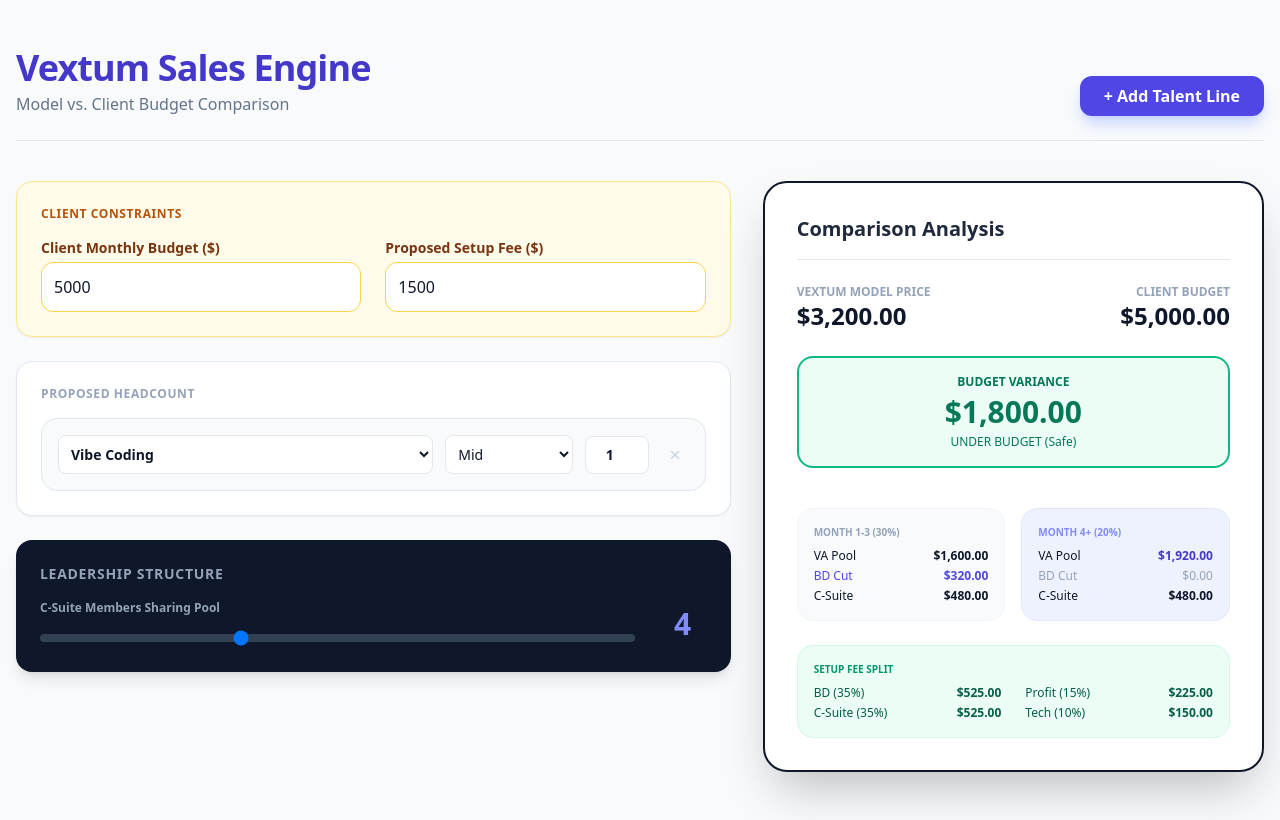
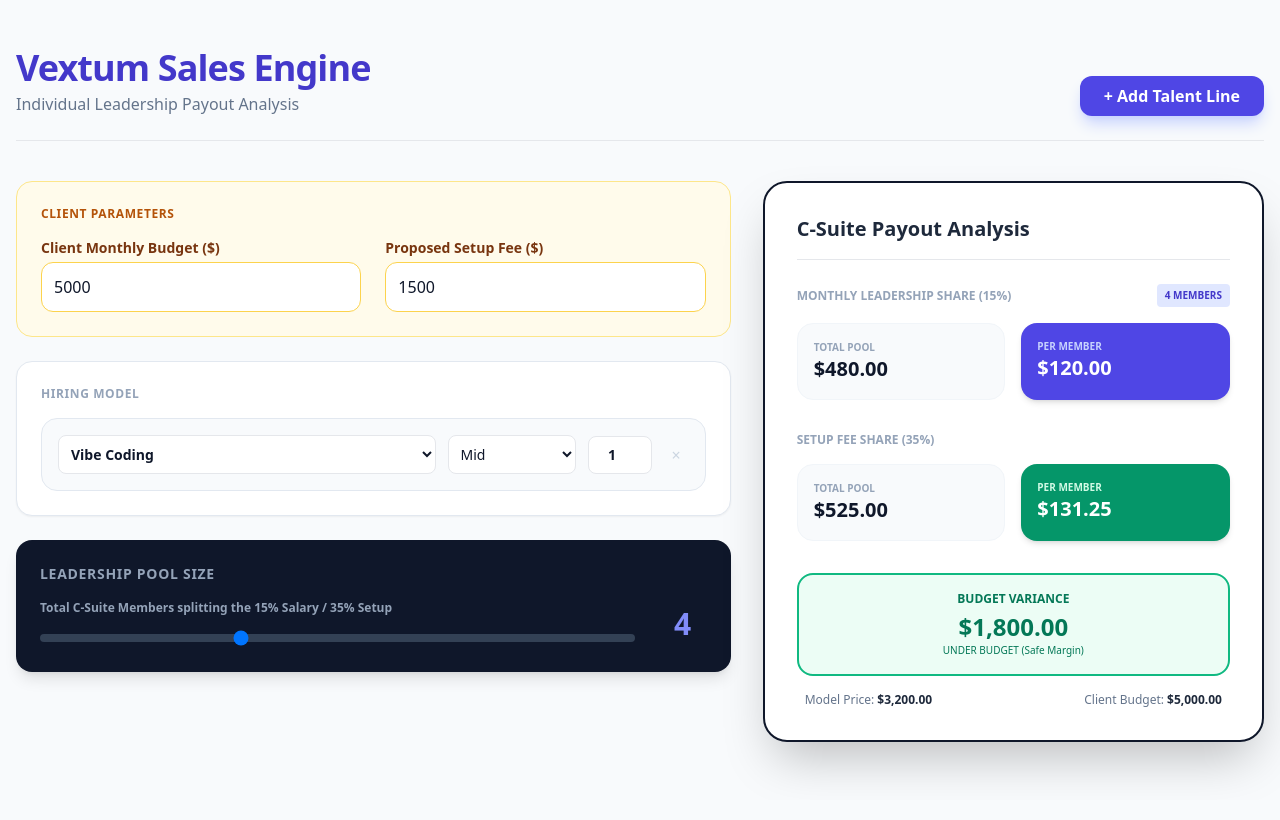
Before and after one commit to joshuacaporal/VA-Agency, a plain HTML site: page index.html in a window 1280 px wide. Drawn offline with nearby package versions, Linux system fonts and the light colour scheme.

Commit message:
Update index.html

```diff
--- a/index.html
+++ b/index.html
@@ -3,7 +3,7 @@
 <head>
     <meta charset="UTF-8">
     <meta name="viewport" content="width=device-width, initial-scale=1.0">
-    <title>Vextum Sales & Budget Engine</title>
+    <title>Vextum Sales Engine | Leadership Breakdown</title>
     <script src="https://cdn.tailwindcss.com"></script>
 </head>
 <body class="bg-slate-50 font-sans text-slate-900">
@@ -12,7 +12,7 @@
         <header class="flex justify-between items-end mb-10 border-b pb-6">
             <div>
                 <h1 class="text-4xl font-extrabold text-indigo-700 tracking-tight">Vextum Sales Engine</h1>
-                <p class="text-slate-500 mt-1">Model vs. Client Budget Comparison</p>
+                <p class="text-slate-500 mt-1">Individual Leadership Payout Analysis</p>
             </div>
             <div class="text-right">
                 <button onclick="addLineItem()" class="bg-indigo-600 text-white px-6 py-2 rounded-xl font-bold hover:bg-indigo-700 transition shadow-lg shadow-indigo-200">+ Add Talent Line</button>
@@ -22,13 +22,12 @@
         <div class="grid grid-cols-1 lg:grid-cols-12 gap-8">
 
             <div class="lg:col-span-7 space-y-6">
-
-                <div class="bg-amber-50 p-6 rounded-2xl border border-amber-200 shadow-sm">
-                    <h2 class="text-xs font-bold uppercase tracking-wider text-amber-700 mb-4">Client Constraints</h2>
+                <div class="bg-amber-50 p-6 rounded-2xl border border-amber-200">
+                    <h2 class="text-xs font-bold uppercase tracking-wider text-amber-700 mb-4">Client Parameters</h2>
                     <div class="grid grid-cols-1 md:grid-cols-2 gap-6">
                         <div>
                             <label class="block text-sm font-semibold text-amber-900 mb-1">Client Monthly Budget ($)</label>
-                            <input type="number" id="clientBudget" value="5000" class="w-full p-3 bg-white border border-amber-300 rounded-xl outline-none focus:ring-2 focus:ring-amber-500" oninput="calculate()">
+                            <input type="number" id="clientBudget" value="5000" class="w-full p-3 bg-white border border-amber-300 rounded-xl outline-none" oninput="calculate()">
                         </div>
                         <div>
                             <label class="block text-sm font-semibold text-amber-900 mb-1">Proposed Setup Fee ($)</label>
@@ -38,16 +37,15 @@
                 </div>
 
                 <div class="bg-white p-6 rounded-2xl shadow-sm border border-slate-200">
-                    <h2 class="text-xs font-bold uppercase tracking-wider text-slate-400 mb-4">Proposed Headcount</h2>
-                    <div id="lineItemsContainer" class="space-y-3">
-                        </div>
+                    <h2 class="text-xs font-bold uppercase tracking-wider text-slate-400 mb-4">Hiring Model</h2>
+                    <div id="lineItemsContainer" class="space-y-3"></div>
                 </div>
 
                 <div class="bg-slate-900 p-6 rounded-2xl shadow-lg text-white">
-                    <h2 class="text-sm font-bold uppercase tracking-wider text-slate-400 mb-4">Leadership Structure</h2>
+                    <h2 class="text-sm font-bold uppercase tracking-wider text-slate-400 mb-4">Leadership Pool Size</h2>
                     <div class="flex items-center space-x-6">
                         <div class="flex-grow">
-                            <label class="block text-xs font-semibold mb-2 text-slate-400">C-Suite Members Sharing Pool</label>
+                            <label class="block text-xs font-semibold mb-2 text-slate-400">Total C-Suite Members splitting the 15% Salary / 35% Setup</label>
                             <input type="range" id="csuiteCount" min="1" max="10" value="4" class="w-full h-2 bg-slate-700 rounded-lg appearance-none cursor-pointer" oninput="calculate()">
                         </div>
                         <span id="csuiteDisplay" class="text-3xl font-black text-indigo-400 w-12 text-center">4</span>
@@ -56,56 +54,53 @@
             </div>
 
             <div class="lg:col-span-5 space-y-6">
+                <div class="bg-white p-8 rounded-3xl border-2 border-slate-900 shadow-2xl sticky top-6">
+                    <h2 class="text-xl font-bold mb-6 text-slate-800 border-b pb-4">C-Suite Payout Analysis</h2>
 
-                <div class="bg-white p-8 rounded-3xl border-2 border-slate-900 shadow-2xl sticky top-6">
-                    <h2 class="text-xl font-bold mb-6 text-slate-800 border-b pb-4">Comparison Analysis</h2>
+                    <div class="mb-8">
+                        <div class="flex justify-between items-center mb-4">
+                            <span class="text-xs font-bold uppercase text-slate-400">Monthly Leadership Share (15%)</span>
+                            <span class="bg-indigo-100 text-indigo-700 text-[10px] px-2 py-1 rounded font-bold" id="csuiteHeadcountLabel">4 MEMBERS</span>
+                        </div>
 
-                    <div class="space-y-6">
-                        <div class="flex justify-between items-center">
-                            <div>
-                                <p class="text-xs font-bold text-slate-400 uppercase">Vextum Model Price</p>
-                                <p class="text-2xl font-black text-slate-900" id="totalRetainer">$0.00</p>
+                        <div class="grid grid-cols-2 gap-4">
+                            <div class="p-4 bg-slate-50 rounded-2xl border border-slate-100">
+                                <p class="text-[10px] font-black text-slate-400 uppercase">Total Pool</p>
+                                <p class="text-xl font-bold text-slate-900" id="m_csuite_total">$0.00</p>
                             </div>
-                            <div class="text-right">
-                                <p class="text-xs font-bold text-slate-400 uppercase">Client Budget</p>
-                                <p class="text-2xl font-black text-slate-900" id="displayClientBudget">$0.00</p>
+                            <div class="p-4 bg-indigo-600 rounded-2xl shadow-md text-white">
+                                <p class="text-[10px] font-black text-indigo-200 uppercase">Per Member</p>
+                                <p class="text-xl font-bold" id="m_csuite_each">$0.00</p>
                             </div>
                         </div>
+                    </div>
 
-                        <div id="varianceBox" class="p-4 rounded-2xl text-center border-2">
-                            <p class="text-xs font-bold uppercase mb-1">Budget Variance</p>
-                            <p id="varianceAmount" class="text-3xl font-black">$0.00</p>
-                            <p id="varianceStatus" class="text-xs mt-1 font-medium"></p>
+                    <div class="mb-8">
+                        <div class="flex justify-between items-center mb-4">
+                            <span class="text-xs font-bold uppercase text-slate-400">Setup Fee Share (35%)</span>
                         </div>
 
-                        <div class="grid grid-cols-2 gap-4 pt-4">
+                        <div class="grid grid-cols-2 gap-4">
                             <div class="p-4 bg-slate-50 rounded-2xl border border-slate-100">
-                                <h3 class="text-[10px] font-black text-slate-400 uppercase mb-2">Month 1-3 (30%)</h3>
-                                <div class="space-y-1 text-xs">
-                                    <div class="flex justify-between"><span>VA Pool</span> <span id="m1_talent" class="font-bold"></span></div>
-                                    <div class="flex justify-between text-indigo-600"><span>BD Cut</span> <span id="m1_bd" class="font-bold"></span></div>
-                                    <div class="flex justify-between"><span>C-Suite</span> <span id="m1_csuite" class="font-bold"></span></div>
-                                </div>
+                                <p class="text-[10px] font-black text-slate-400 uppercase">Total Pool</p>
+                                <p class="text-xl font-bold text-slate-900" id="s_csuite_total">$0.00</p>
                             </div>
-                            <div class="p-4 bg-indigo-50 rounded-2xl border border-indigo-100">
-                                <h3 class="text-[10px] font-black text-indigo-400 uppercase mb-2">Month 4+ (20%)</h3>
-                                <div class="space-y-1 text-xs">
-                                    <div class="flex justify-between"><span>VA Pool</span> <span id="m4_talent" class="font-bold text-indigo-700"></span></div>
-                                    <div class="flex justify-between text-slate-400"><span>BD Cut</span> <span>$0.00</span></div>
-                                    <div class="flex justify-between"><span>C-Suite</span> <span id="m4_csuite" class="font-bold"></span></div>
-                                </div>
+                            <div class="p-4 bg-emerald-600 rounded-2xl shadow-md text-white">
+                                <p class="text-[10px] font-black text-emerald-100 uppercase">Per Member</p>
+                                <p class="text-xl font-bold" id="s_csuite_each">$0.00</p>
                             </div>
                         </div>
+                    </div>
 
-                        <div class="p-4 bg-emerald-50 rounded-2xl border border-emerald-100">
-                            <h3 class="text-[10px] font-black text-emerald-600 uppercase mb-2">Setup Fee Split</h3>
-                            <div class="grid grid-cols-2 gap-x-6 gap-y-1 text-xs">
-                                <div class="flex justify-between text-emerald-800"><span>BD (35%)</span> <span id="s_bd" class="font-bold"></span></div>
-                                <div class="flex justify-between text-emerald-800"><span>Profit (15%)</span> <span id="s_profit" class="font-bold"></span></div>
-                                <div class="flex justify-between text-emerald-800"><span>C-Suite (35%)</span> <span id="s_csuite" class="font-bold"></span></div>
-                                <div class="flex justify-between text-emerald-800"><span>Tech (10%)</span> <span id="s_tech" class="font-bold"></span></div>
-                            </div>
-                        </div>
+                    <div id="varianceBox" class="p-4 rounded-2xl text-center border-2 mb-4">
+                        <p class="text-xs font-bold uppercase mb-1">Budget Variance</p>
+                        <p id="varianceAmount" class="text-2xl font-black">$0.00</p>
+                        <p id="varianceStatus" class="text-[10px] font-medium"></p>
+                    </div>
+
+                    <div class="flex justify-between text-xs text-slate-500 px-2">
+                        <span>Model Price: <b id="totalRetainer" class="text-slate-800"></b></span>
+                        <span>Client Budget: <b id="displayClientBudget" class="text-slate-800"></b></span>
                     </div>
                 </div>
             </div>
@@ -160,7 +155,7 @@
                     <div class="flex items-center space-x-2">
                         <input type="number" value="${item.qty}" min="1" oninput="updateItem(${item.id}, 'qty', parseInt(this.value))" class="w-16 p-2 bg-white border rounded-lg text-sm text-center font-bold">
                     </div>
-                    <button onclick="removeLineItem(${item.id})" class="text-slate-300 hover:text-red-500 transition-colors px-2 text-xl">&times;</button>
+                    <button onclick="removeLineItem(${item.id})" class="text-slate-300 hover:text-red-500 px-2">&times;</button>
                 </div>
             `).join('');
             calculate();
@@ -177,36 +172,33 @@
             const csuiteCount = parseInt(document.getElementById('csuiteCount').value) || 1;
 
             document.getElementById('csuiteDisplay').innerText = csuiteCount;
+            document.getElementById('csuiteHeadcountLabel').innerText = `${csuiteCount} MEMBER${csuiteCount > 1 ? 'S' : ''}`;
             document.getElementById('totalRetainer').innerText = format(modelTotal);
             document.getElementById('displayClientBudget').innerText = format(clientBudget);
 
-            // Variance Calculation
+            // Monthly Payouts
+            const mCsuiteTotal = modelTotal * 0.15;
+            document.getElementById('m_csuite_total').innerText = format(mCsuiteTotal);
+            document.getElementById('m_csuite_each').innerText = format(mCsuiteTotal / csuiteCount);
+
+            // Setup Payouts
+            const sCsuiteTotal = setup * 0.35;
+            document.getElementById('s_csuite_total').innerText = format(sCsuiteTotal);
+            document.getElementById('s_csuite_each').innerText = format(sCsuiteTotal / csuiteCount);
+
+            // Variance logic
             const variance = clientBudget - modelTotal;
             const varBox = document.getElementById('varianceBox');
             const varAmt = document.getElementById('varianceAmount');
             const varStatus = document.getElementById('varianceStatus');
-
             varAmt.innerText = format(Math.abs(variance));
             if (variance >= 0) {
-                varBox.className = "p-4 rounded-2xl text-center border-2 border-emerald-500 bg-emerald-50 text-emerald-700";
-                varStatus.innerText = "UNDER BUDGET (Safe)";
+                varBox.className = "p-4 rounded-2xl text-center border-2 border-emerald-500 bg-emerald-50 text-emerald-700 mb-4";
+                varStatus.innerText = "UNDER BUDGET (Safe Margin)";
             } else {
-                varBox.className = "p-4 rounded-2xl text-center border-2 border-rose-500 bg-rose-50 text-rose-700";
-                varStatus.innerText = "OVER BUDGET (Requires Negotiation)";
+                varBox.className = "p-4 rounded-2xl text-center border-2 border-rose-500 bg-rose-50 text-rose-700 mb-4";
+                varStatus.innerText = "OVER BUDGET (Action Required)";
             }
-
-            // Phase Distributions (Using Model Price)
-            document.getElementById('m1_talent').innerText = format(modelTotal * 0.50);
-            document.getElementById('m1_bd').innerText = format(modelTotal * 0.10);
-            document.getElementById('m1_csuite').innerText = format(modelTotal * 0.15);
-            document.getElementById('m4_talent').innerText = format(modelTotal * 0.60);
-            document.getElementById('m4_csuite').innerText = format(modelTotal * 0.15);
-
-            // Setup
-            document.getElementById('s_bd').innerText = format(setup * 0.35);
-            document.getElementById('s_csuite').innerText = format(setup * 0.35);
-            document.getElementById('s_profit').innerText = format(setup * 0.15);
-            document.getElementById('s_tech').innerText = format(setup * 0.10);
         }
 
         function format(num) {
```
